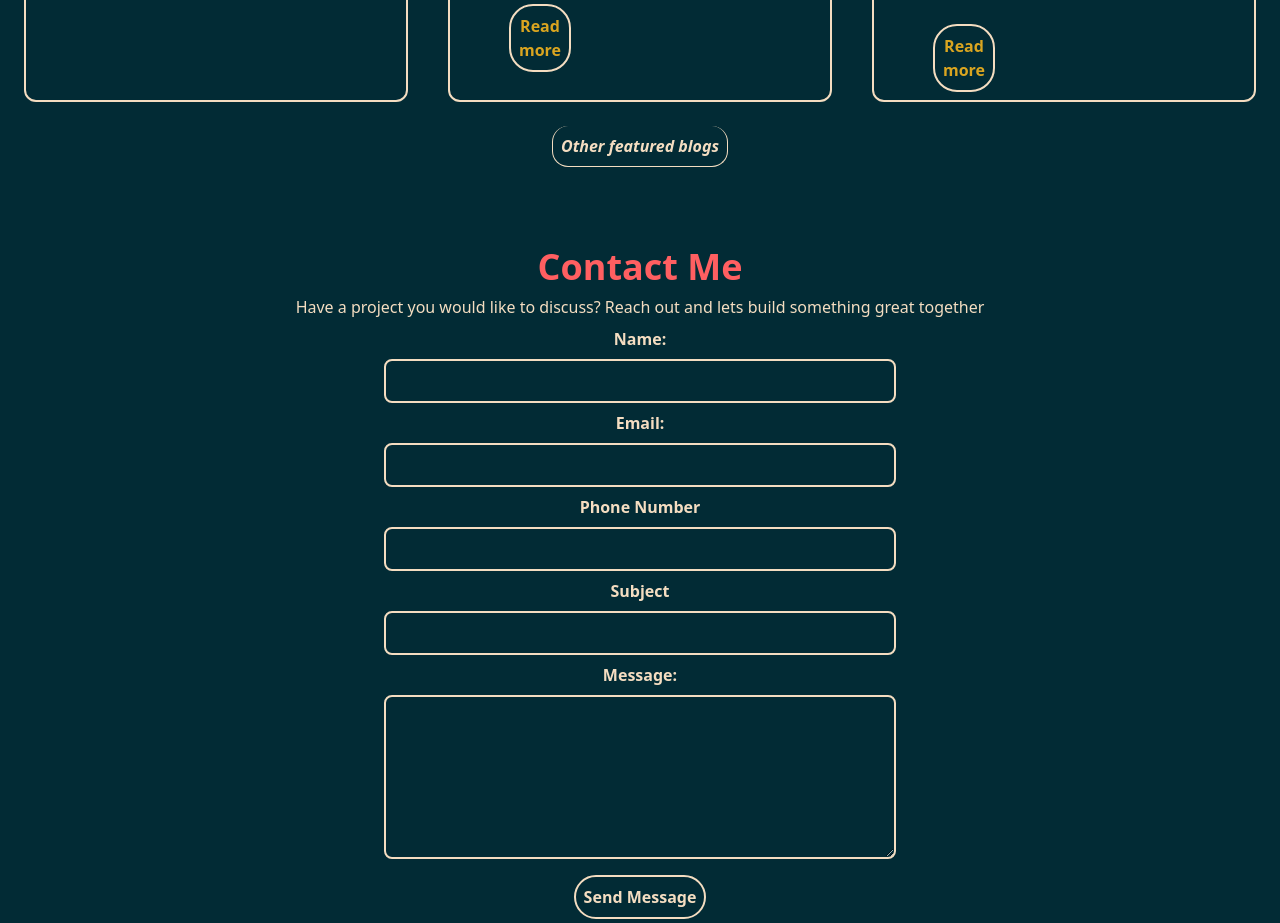
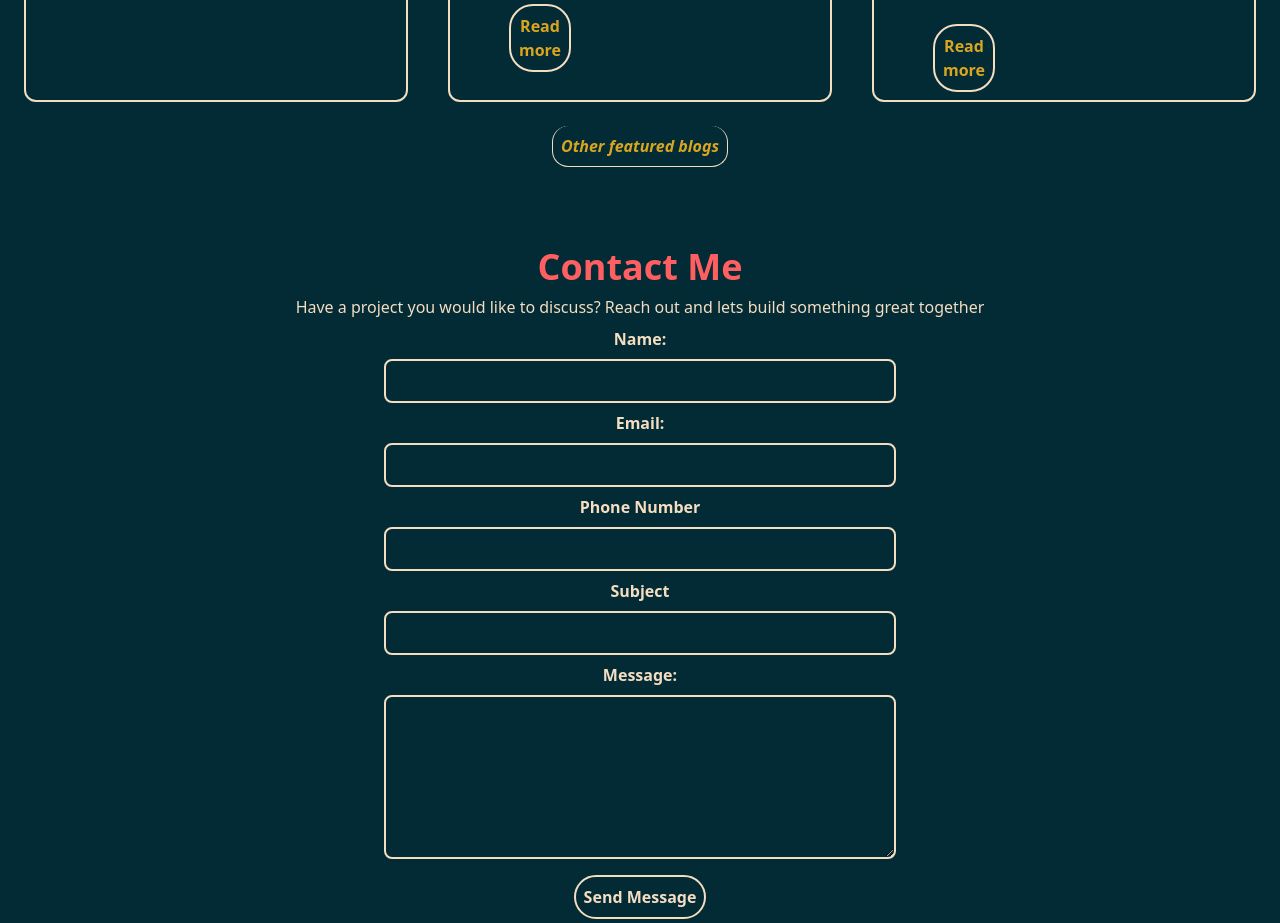
Before and after one commit to thabangDev77/thabangdev-portfolio, a React (Vite) app in the folder thabangdev-portfolio/: page / in a window 1280 px wide. Shown: the part 2561-3484 px from the top of the page. Built offline with nearby package versions, Linux system fonts and the light colour scheme.

Commit message:
feat: add a Link to the blogs page

```diff
--- a/thabangdev-portfolio/src/components/articles/Blog.jsx
+++ b/thabangdev-portfolio/src/components/articles/Blog.jsx
@@ -1,5 +1,6 @@
 import React from 'react'
 import Post from './Post';
+import { Link } from 'react-router-dom';
 import blogData from '../../data/blogsData';
 
 function Blog() {
@@ -23,7 +24,7 @@ function Blog() {
             {dataElements.slice(0, 3)}
         </div>
 
-        <p className='font-bold italic border-x border-b p-2 rounded-2xl'>Other featured blogs</p>
+        <p className='font-bold italic border-x border-b p-2 rounded-2xl'><Link to="/blogs">Other featured blogs</Link></p>
         </section>
   )
 }
```
